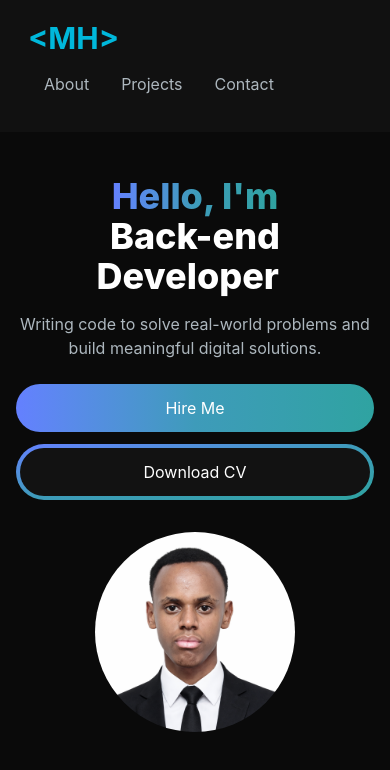
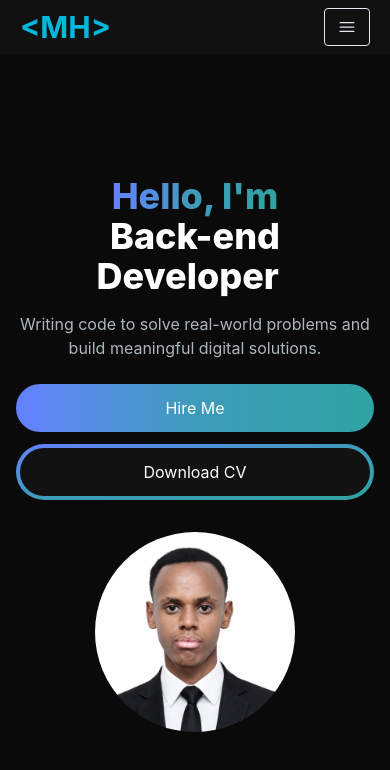
Before and after one commit to mupenziherve/non-stop-challenges, a Next.js app in the folder my-portifolio/portifolio/: page / in a window 390 px wide. Shown: the top 770 px of the page. Built offline with nearby package versions, Linux system fonts and the light colour scheme.

Commit message:
toggle workingn

```diff
--- a/my-portifolio/portifolio/app/components/Navbar.jsx
+++ b/my-portifolio/portifolio/app/components/Navbar.jsx
@@ -1,39 +1,44 @@
+'use client'
+
 import Link from 'next/link'
 import NavLink from './NavLink'
-import { title } from 'node:process'
-import path from 'node:path'
+import React, { useState } from 'react'
+import { Bars3Icon, XMarkIcon } from '@heroicons/react/24/solid'
 
-const navLinks =[
-  {
-    title: "About",
-    path: "#about",
-  },
-  {
-    title: "Projects",
-    path: "#projects",
-  },
-  {
-    title: "Contact",
-    path: "#contact"
-  }
+const navLinks = [
+  { title: 'About', path: '#about' },
+  { title: 'Projects', path: '#projects' },
+  { title: 'Contact', path: '#contact' },
 ]
 
 const Navbar = () => {
+  const [navbarOpen, setNavbarOpen] = useState(false)
+
   return (
     <nav className="fixed top-0 left-0 right-0 z-10 bg-[#121212]/90">
-      <div className="flex flex-wrap items-center justify-between mx-auto px-7 p-5">
+      <div className="flex flex-wrap items-center justify-between mx-auto p-5 py-2">
         <Link href="/" className="text-3xl md:text-4xl text-cyan-500 font-bold">
           {'<MH>'}
         </Link>
-        <div className="menu block md:w-auto" id="navbar">
+
+        <button
+          onClick={() => setNavbarOpen(!navbarOpen)}
+          className="flex items-center px-3 py-2 border rounded text-slate-200 hover:text-white hover:border-white md:hidden"
+        >
+          {navbarOpen ? (
+            <XMarkIcon className="h-5 w-5" />
+          ) : (
+            <Bars3Icon className="h-5 w-5" />
+          )}
+        </button>
+
+        <div className="menu hidden md:block md:w-auto">
           <ul className="flex gap-8 p-4 md:flex-row md:space-x-8 mt-0">
-            {navLinks.map((link, index) => {
-              return (
-                <li key={index}>
-                  <NavLink href={link.path} title={link.title} />
-                </li>
-              )
-            })}
+            {navLinks.map((link, index) => (
+              <li key={index}>
+                <NavLink href={link.path} title={link.title} />
+              </li>
+            ))}
           </ul>
         </div>
       </div>
```
